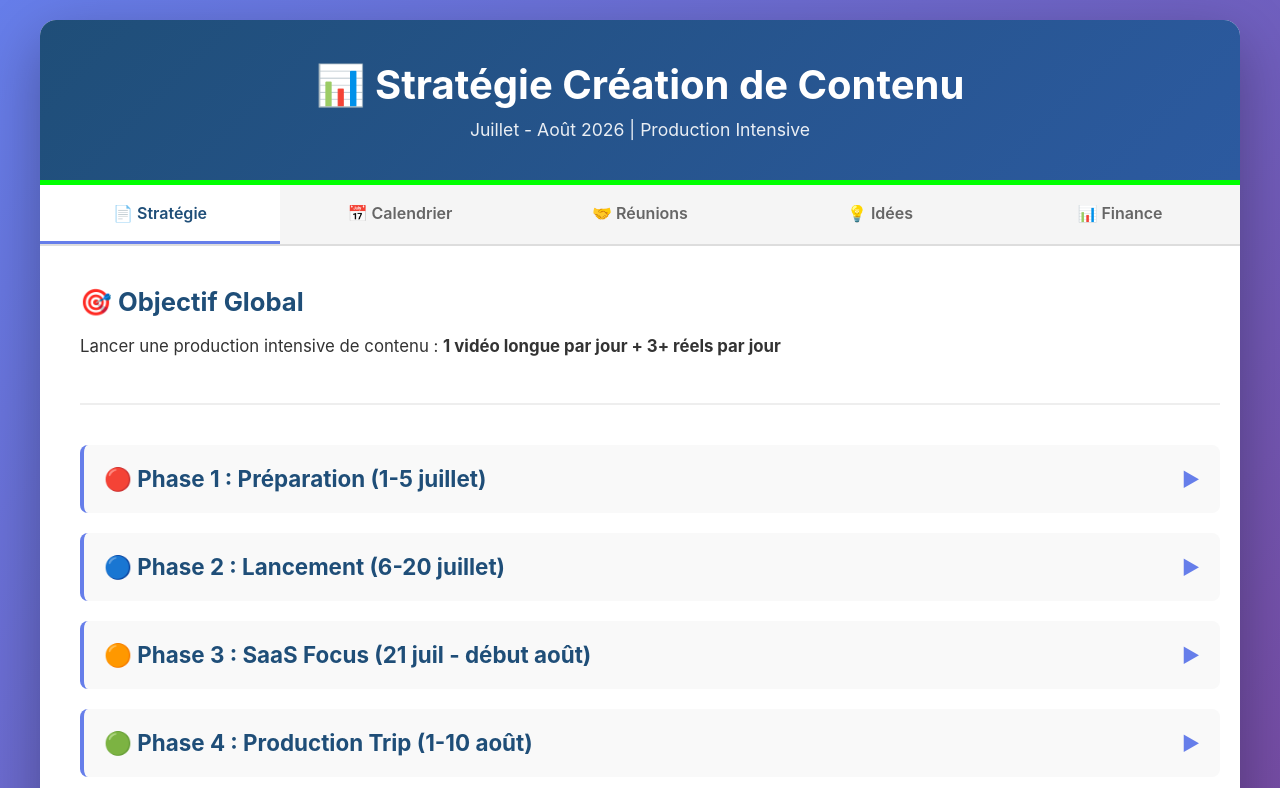
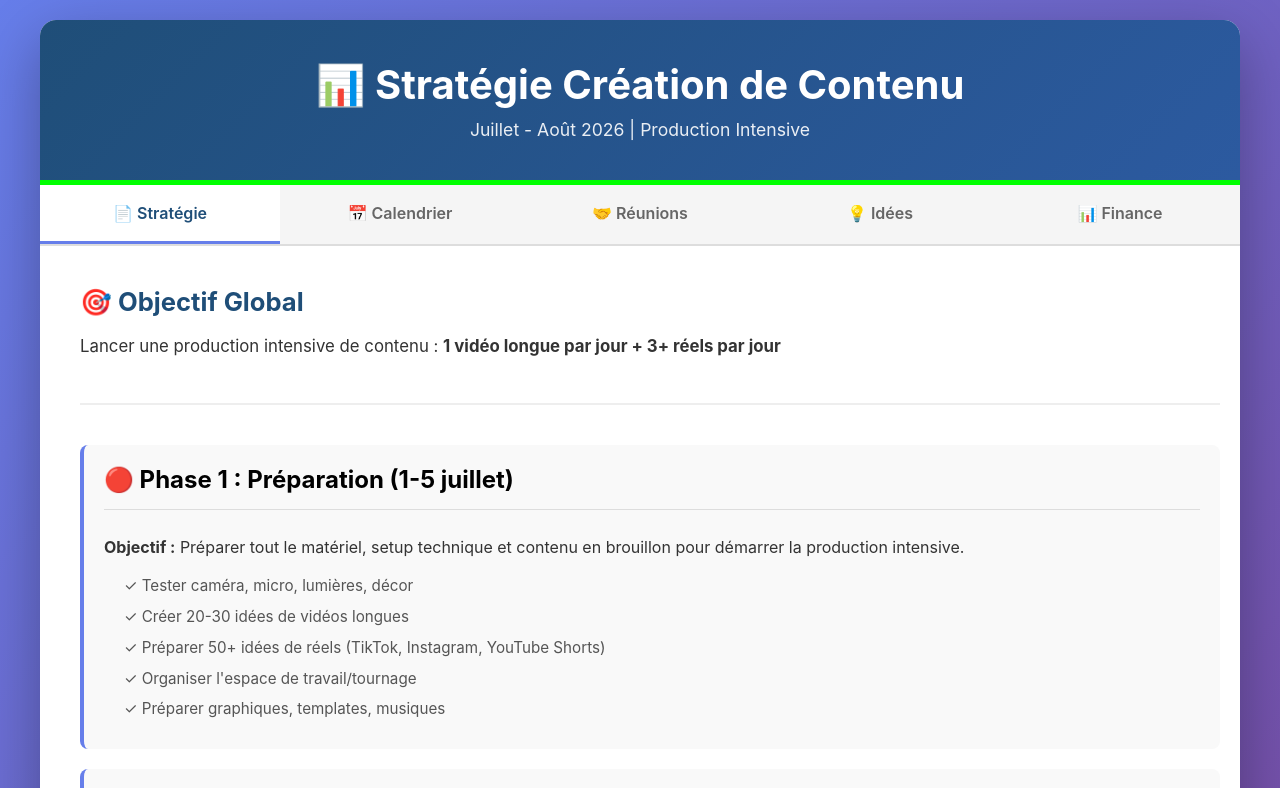
Before and after one commit to gregbusinesse-cell/strategie-contenu, a Next.js app: page / in a window 1280 px wide. Shown: the top 788 px of the page. Built offline with nearby package versions, Linux system fonts and the light colour scheme.

Commit message:
Show strategy descriptions by default without expand/collapse

```diff
--- a/app/page.js
+++ b/app/page.js
@@ -13,7 +13,6 @@ export default function Home() {
   const [idees, setIdees] = useState([]);
   const [isRecording, setIsRecording] = useState(false);
   const [transcript, setTranscript] = useState('');
-  const [expandedPhase, setExpandedPhase] = useState(null);
 
   useEffect(() => {
     fetchCalendar();
@@ -220,12 +219,8 @@ export default function Home() {
             <p>Lancer une production intensive de contenu : <strong>1 vidéo longue par jour + 3+ réels par jour</strong></p>
           </section>
 
-          <section className="strategie-phase" onClick={() => setExpandedPhase(expandedPhase === 'phase1' ? null : 'phase1')}>
-            <div className="phase-header">
+          <section className="strategie-phase">
             <h2>🔴 Phase 1 : Préparation (1-5 juillet)</h2>
-              <span className="expand-icon">{expandedPhase === 'phase1' ? '▼' : '▶'}</span>
-            </div>
-            {expandedPhase === 'phase1' && (
             <div className="phase-details">
                 <p><strong>Objectif :</strong> Préparer tout le matériel, setup technique et contenu en brouillon pour démarrer la production intensive.</p>
                 <ul>
@@ -236,15 +231,10 @@ export default function Home() {
                   <li>✓ Préparer graphiques, templates, musiques</li>
                 </ul>
               </div>
-            )}
           </section>
 
-          <section className="strategie-phase" onClick={() => setExpandedPhase(expandedPhase === 'phase2' ? null : 'phase2')}>
-            <div className="phase-header">
+          <section className="strategie-phase">
             <h2>🔵 Phase 2 : Lancement (6-20 juillet)</h2>
-              <span className="expand-icon">{expandedPhase === 'phase2' ? '▼' : '▶'}</span>
-            </div>
-            {expandedPhase === 'phase2' && (
             <div className="phase-details">
                 <p><strong>Objectif :</strong> 50% contenu SaaS (stratégie business) + 50% Personal Branding (vlogs, lifestyle).</p>
                 <ul>
@@ -255,15 +245,10 @@ export default function Home() {
                   <li>📊 Analyser engagement et adapter</li>
                 </ul>
               </div>
-            )}
           </section>
 
-          <section className="strategie-phase" onClick={() => setExpandedPhase(expandedPhase === 'phase3' ? null : 'phase3')}>
-            <div className="phase-header">
+          <section className="strategie-phase">
             <h2>🟠 Phase 3 : SaaS Focus (21 juil - début août)</h2>
-              <span className="expand-icon">{expandedPhase === 'phase3' ? '▼' : '▶'}</span>
-            </div>
-            {expandedPhase === 'phase3' && (
             <div className="phase-details">
                 <p><strong>Objectif :</strong> 100% contenu SaaS + commencer à préparer le trip Airbnb (logistique, équipement).</p>
                 <ul>
@@ -273,15 +258,10 @@ export default function Home() {
                   <li>👥 Potentiellement inviter d'autres créateurs pour la production</li>
                 </ul>
               </div>
-            )}
           </section>
 
-          <section className="strategie-phase" onClick={() => setExpandedPhase(expandedPhase === 'phase4' ? null : 'phase4')}>
-            <div className="phase-header">
+          <section className="strategie-phase">
             <h2>🟢 Phase 4 : Production Trip (1-10 août)</h2>
-              <span className="expand-icon">{expandedPhase === 'phase4' ? '▼' : '▶'}</span>
-            </div>
-            {expandedPhase === 'phase4' && (
             <div className="phase-details">
                 <p><strong>Objectif :</strong> 10 jours de production intensive en Airbnb avec équipe/collaborateurs pour créer du contenu massif.</p>
                 <ul>
@@ -292,7 +272,6 @@ export default function Home() {
                   <li>🚀 Résultat : stock de 3 mois de contenu créé</li>
                 </ul>
               </div>
-            )}
           </section>
         </section>
       )}
```
Lines whose indentation alone changed are shown as unchanged.
